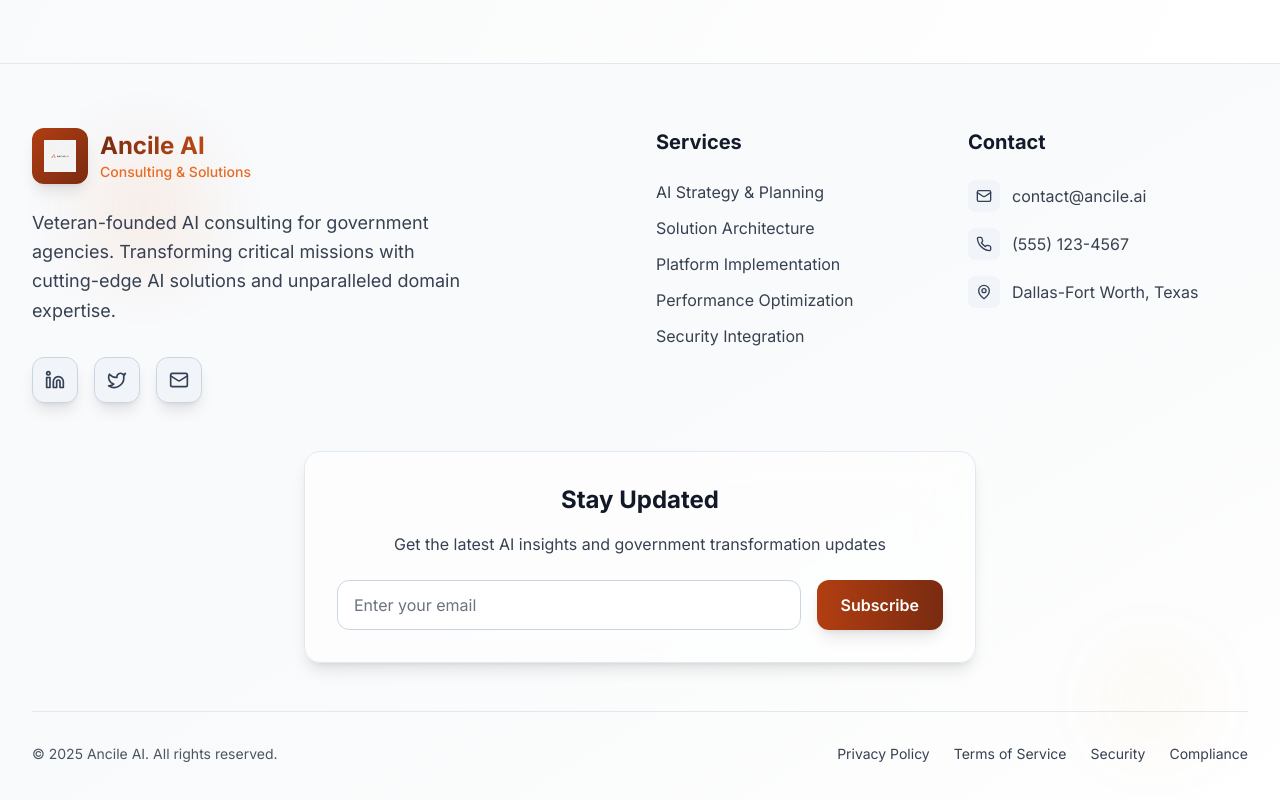
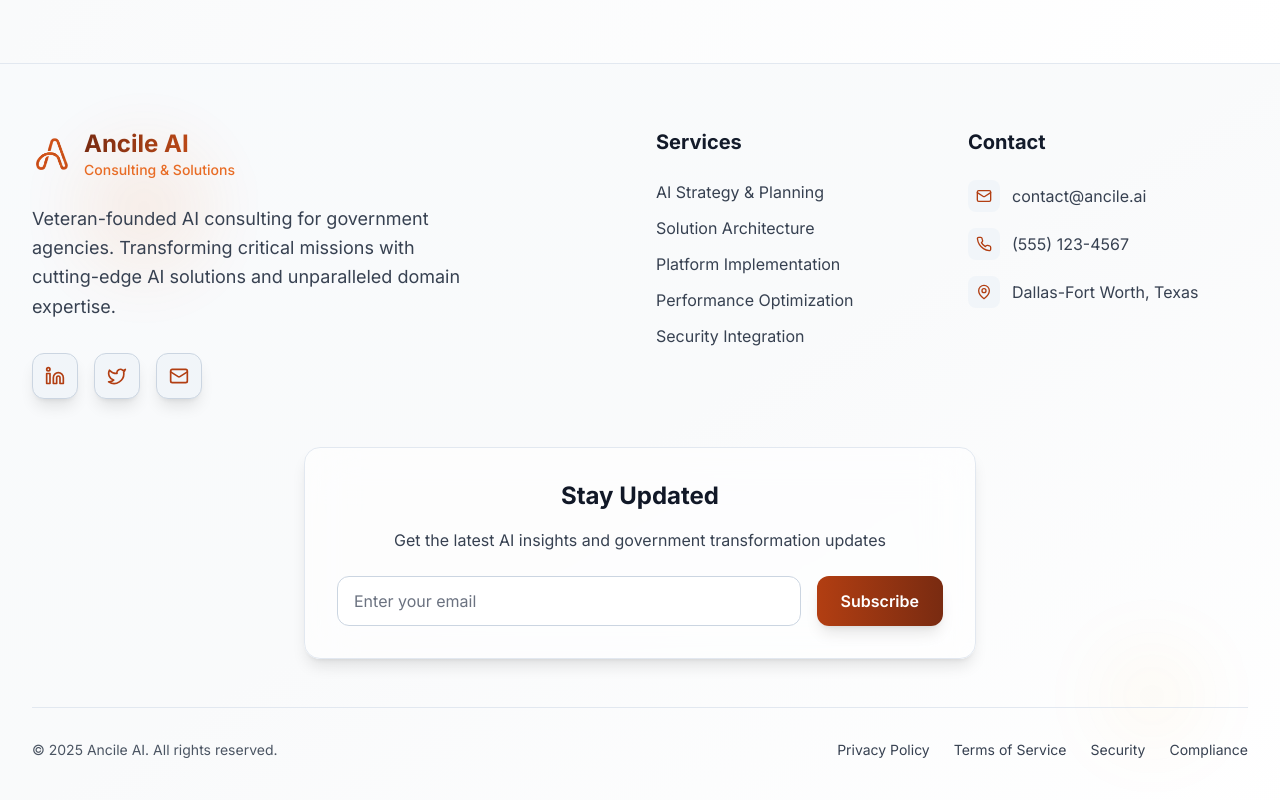
Before and after one commit to ancile-ai-it/ancile_ai, a Next.js app: page /about in a window 1280 px wide. Shown: the part 2235-3035 px from the top of the page. Built offline with nearby package versions, Linux system fonts and the light colour scheme.

Commit message:
update colors

```diff
--- a/src/components/Footer.tsx
+++ b/src/components/Footer.tsx
@@ -1,10 +1,18 @@
 "use client";
-import { Target, Mail, Phone, MapPin, Linkedin, Twitter, ArrowUp } from 'lucide-react';
-import Image from 'next/image';
+import {
+  Target,
+  Mail,
+  Phone,
+  MapPin,
+  Linkedin,
+  Twitter,
+  ArrowUp,
+} from "lucide-react";
+import Image from "next/image";
 
 const Footer = () => {
   const scrollToTop = () => {
-    window.scrollTo({ top: 0, behavior: 'smooth' });
+    window.scrollTo({ top: 0, behavior: "smooth" });
   };
 
   return (
@@ -12,7 +20,10 @@ const Footer = () => {
       {/* Background Effects */}
       <div className="absolute inset-0">
         <div className="absolute top-20 left-20 w-32 h-32 bg-burnt-orange-500/10 rounded-full blur-2xl animate-pulse" />
-        <div className="absolute bottom-20 right-20 w-24 h-24 bg-amber-500/10 rounded-full blur-2xl animate-pulse" style={{animationDelay: '1s'}} />
+        <div
+          className="absolute bottom-20 right-20 w-24 h-24 bg-amber-500/10 rounded-full blur-2xl animate-pulse"
+          style={{ animationDelay: "1s" }}
+        />
       </div>
 
       <div className="relative max-w-7xl mx-auto px-4 sm:px-6 lg:px-8 py-16">
@@ -20,18 +31,29 @@ const Footer = () => {
           {/* Company Info */}
           <div className="md:col-span-2">
             <div className="flex items-center space-x-3 mb-6 group">
-              <div className="bg-gradient-to-br from-burnt-orange-700 to-burnt-orange-900 p-3 rounded-xl shadow-lg group-hover:shadow-xl transition-all duration-300">
-                <Image src="/images/logo/ancileai_logo.png" alt="Ancile AI Logo" width={32} height={32} className="group-hover:scale-105 transition-transform duration-300" />
+              <div className="p-1">
+                <Image
+                  src="/images/logo/ancileai_logo.svg"
+                  alt="Ancile AI Logo"
+                  width={32}
+                  height={32}
+                  className="group-hover:scale-105 transition-transform duration-300"
+                />
               </div>
               <div>
-                <h3 className="text-2xl font-bold bg-gradient-to-r from-burnt-orange-900 to-burnt-orange-600 bg-clip-text text-transparent">Ancile AI</h3>
-                <p className="text-sm text-burnt-orange-500 font-medium">Consulting & Solutions</p>
+                <h3 className="text-2xl font-bold bg-gradient-to-r from-burnt-orange-900 to-burnt-orange-600 bg-clip-text text-transparent">
+                  Ancile AI
+                </h3>
+                <p className="text-sm text-burnt-orange-500 font-medium">
+                  Consulting & Solutions
+                </p>
               </div>
             </div>
 
             <p className="text-gray-700 mb-8 leading-relaxed max-w-md text-lg">
-              Veteran-founded AI consulting for government agencies. Transforming critical missions with
-              cutting-edge AI solutions and unparalleled domain expertise.
+              Veteran-founded AI consulting for government agencies.
+              Transforming critical missions with cutting-edge AI solutions and
+              unparalleled domain expertise.
             </p>
 
             {/* Enhanced Social Links */}
@@ -40,33 +62,35 @@ const Footer = () => {
                 href="#"
                 className="bg-slate-100 p-3 rounded-xl hover:bg-slate-200 border border-slate-300 hover:border-slate-400 transition-all duration-300 hover:scale-110 shadow-lg hover:shadow-xl group"
               >
-                <Linkedin className="h-5 w-5 text-slate-700 group-hover:text-slate-800 transition-colors" />
+                <Linkedin className="h-5 w-5 text-burnt-orange-700 group-hover:text-slate-800 transition-colors" />
               </a>
               <a
                 href="#"
                 className="bg-slate-100 p-3 rounded-xl hover:bg-slate-200 border border-slate-300 hover:border-slate-400 transition-all duration-300 hover:scale-110 shadow-lg hover:shadow-xl group"
               >
-                <Twitter className="h-5 w-5 text-slate-700 group-hover:text-slate-800 transition-colors" />
+                <Twitter className="h-5 w-5 text-burnt-orange-700 group-hover:text-slate-800 transition-colors" />
               </a>
               <a
                 href="#"
                 className="bg-slate-100 p-3 rounded-xl hover:bg-slate-200 border border-slate-300 hover:border-slate-400 transition-all duration-300 hover:scale-110 shadow-lg hover:shadow-xl group"
               >
-                <Mail className="h-5 w-5 text-slate-700 group-hover:text-slate-800 transition-colors" />
+                <Mail className="h-5 w-5 text-burnt-orange-700 group-hover:text-slate-800 transition-colors" />
               </a>
             </div>
           </div>
 
           {/* Services */}
           <div>
-            <h4 className="text-xl font-bold mb-6 bg-gradient-to-r from-gray-900 to-slate-800 bg-clip-text text-transparent">Services</h4>
+            <h4 className="text-xl font-bold mb-6 bg-gradient-to-r from-gray-900 to-slate-800 bg-clip-text text-transparent">
+              Services
+            </h4>
             <ul className="space-y-3">
               {[
-                'AI Strategy & Planning',
-                'Solution Architecture',
-                'Platform Implementation',
-                'Performance Optimization',
-                'Security Integration'
+                "AI Strategy & Planning",
+                "Solution Architecture",
+                "Platform Implementation",
+                "Performance Optimization",
+                "Security Integration",
               ].map((service, index) => (
                 <li key={index}>
                   <a
@@ -74,7 +98,9 @@ const Footer = () => {
                     className="text-gray-700 hover:text-slate-800 text-base transition-all duration-300 hover:translate-x-1 inline-block group"
                   >
                     {service}
-                    <span className="inline-block ml-2 opacity-0 group-hover:opacity-100 transition-opacity">→</span>
+                    <span className="inline-block ml-2 opacity-0 group-hover:opacity-100 transition-opacity">
+                      →
+                    </span>
                   </a>
                 </li>
               ))}
@@ -83,25 +109,33 @@ const Footer = () => {
 
           {/* Contact */}
           <div>
-            <h4 className="text-xl font-bold mb-6 bg-gradient-to-r from-gray-900 to-slate-800 bg-clip-text text-transparent">Contact</h4>
+            <h4 className="text-xl font-bold mb-6 bg-gradient-to-r from-gray-900 to-slate-800 bg-clip-text text-transparent">
+              Contact
+            </h4>
             <div className="space-y-4">
               <div className="flex items-center space-x-3 group">
                 <div className="bg-slate-100 p-2 rounded-lg group-hover:bg-slate-200 transition-colors">
-                  <Mail className="h-4 w-4 text-slate-700" />
+                  <Mail className="h-4 w-4 text-burnt-orange-700" />
                 </div>
-                <span className="text-gray-700 text-base group-hover:text-slate-800 transition-colors">contact@ancile.ai</span>
+                <span className="text-gray-700 text-base group-hover:text-slate-800 transition-colors">
+                  contact@ancile.ai
+                </span>
               </div>
               <div className="flex items-center space-x-3 group">
                 <div className="bg-slate-100 p-2 rounded-lg group-hover:bg-slate-200 transition-colors">
-                  <Phone className="h-4 w-4 text-slate-700" />
+                  <Phone className="h-4 w-4 text-burnt-orange-700" />
                 </div>
-                <span className="text-gray-700 text-base group-hover:text-slate-800 transition-colors">(555) 123-4567</span>
+                <span className="text-gray-700 text-base group-hover:text-slate-800 transition-colors">
+                  (555) 123-4567
+                </span>
               </div>
               <div className="flex items-center space-x-3 group">
                 <div className="bg-slate-100 p-2 rounded-lg group-hover:bg-slate-200 transition-colors">
-                  <MapPin className="h-4 w-4 text-slate-700" />
+                  <MapPin className="h-4 w-4 text-burnt-orange-700" />
                 </div>
-                <span className="text-gray-700 text-base group-hover:text-slate-800 transition-colors">Dallas-Fort Worth, Texas</span>
+                <span className="text-gray-700 text-base group-hover:text-slate-800 transition-colors">
+                  Dallas-Fort Worth, Texas
+                </span>
               </div>
             </div>
           </div>
@@ -110,8 +144,12 @@ const Footer = () => {
         {/* Newsletter Signup */}
         <div className="mt-12 mb-8">
           <div className="bg-white/60 backdrop-blur-xl rounded-2xl p-8 border border-slate-200 shadow-lg text-center max-w-2xl mx-auto">
-            <h4 className="text-2xl font-bold text-gray-900 mb-4">Stay Updated</h4>
-            <p className="text-gray-700 mb-6">Get the latest AI insights and government transformation updates</p>
+            <h4 className="text-2xl font-bold text-gray-900 mb-4">
+              Stay Updated
+            </h4>
+            <p className="text-gray-700 mb-6">
+              Get the latest AI insights and government transformation updates
+            </p>
             <div className="flex flex-col sm:flex-row gap-4">
               <input
                 type="email"
@@ -132,10 +170,10 @@ const Footer = () => {
           </p>
           <div className="flex space-x-6 mt-4 md:mt-0">
             {[
-              'Privacy Policy',
-              'Terms of Service',
-              'Security',
-              'Compliance'
+              "Privacy Policy",
+              "Terms of Service",
+              "Security",
+              "Compliance",
             ].map((link, index) => (
               <a
                 key={index}
--- a/src/sections/CallToAction.tsx
+++ b/src/sections/CallToAction.tsx
@@ -151,7 +151,7 @@ const CallToAction = () => {
             ].map((stat, index) => (
               <div
                 key={index}
-                className="group bg-white/60 backdrop-blur-xl px-6 py-4 rounded-xl border border-slate-200 shadow-lg hover:shadow-xl hover:-translate-y-1 transition-all duration-300"
+                className="group bg-white/60 backdrop-blur-xl rounded-2xl p-6 border border-white/20 shadow-lg hover:shadow-2xl transform hover:-translate-y-2 transition-all duration-500 hover:bg-white/80"
               >
                 <div className="text-2xl md:text-3xl font-bold bg-gradient-to-r from-burnt-orange-800 to-burnt-orange-700 bg-clip-text text-transparent mb-1 group-hover:from-burnt-orange-900 group-hover:to-burnt-orange-600 group-hover:scale-105 transition-all duration-300">
                   {stat.number}
--- a/src/sections/Metrics.tsx
+++ b/src/sections/Metrics.tsx
@@ -103,12 +103,12 @@ const Metrics = () => {
           {metrics.map((metric, index) => (
             <div
               key={index}
-              className="group bg-white/60 backdrop-blur-xl rounded-2xl p-6 text-center hover:bg-white/80 hover:shadow-2xl transition-all duration-500 border border-slate-200 hover:border-slate-300 shadow-lg transform hover:-translate-y-1"
+              className="group bg-white/60 backdrop-blur-xl rounded-2xl p-6 text-center hover:bg-white/80 hover:shadow-2xl transition-all duration-500 border border-white/20 shadow-lg transform hover:-translate-y-2"
             >
               <div
-                className={`inline-flex p-3 rounded-xl bg-slate-100 mb-4 ${metric.color}`}
+                className={`relative mb-4 mx-auto w-fit p-3 bg-gradient-to-br from-burnt-orange-600 to-burnt-orange-700 rounded-xl shadow-lg group-hover:shadow-xl transition-all duration-300 group-hover:scale-110 ${metric.color}`}
               >
-                <metric.icon className="h-6 w-6" />
+                <metric.icon className="h-6 w-6 text-white" />
               </div>
 
               <div className="text-3xl font-bold mb-2 bg-gradient-to-r from-gray-900 to-slate-800 bg-clip-text text-transparent group-hover:from-burnt-orange-800 group-hover:to-slate-700 group-hover:scale-105 transition-all duration-300">
--- a/src/sections/WhyChooseUs.tsx
+++ b/src/sections/WhyChooseUs.tsx
@@ -155,11 +155,11 @@ const WhyChooseUs = () => {
               { number: "24/7", label: "Support Available" },
             ].map((stat, index) => (
               <div key={index} className="text-center group">
-                <div className="bg-white/60 backdrop-blur-lg px-6 py-8 rounded-2xl shadow-lg hover:shadow-xl transition-all duration-300 hover:scale-105 border border-white/20">
-                  <div className="text-3xl md:text-4xl font-bold bg-gradient-to-r from-burnt-orange-800 to-burnt-orange-700 bg-clip-text text-transparent mb-2">
+                <div className="bg-white/60 backdrop-blur-xl rounded-2xl p-6 hover:bg-white/80 hover:shadow-2xl transition-all duration-500 border border-white/20 shadow-lg transform hover:-translate-y-2">
+                  <div className="text-3xl md:text-4xl font-bold bg-gradient-to-r from-burnt-orange-800 to-burnt-orange-700 bg-clip-text text-transparent mb-2 group-hover:from-burnt-orange-900 group-hover:to-burnt-orange-600 group-hover:scale-105 transition-all duration-300">
                     {stat.number}
                   </div>
-                  <div className="text-sm text-gray-600 font-medium">
+                  <div className="text-sm text-gray-600 font-medium group-hover:text-slate-700 transition-colors">
                     {stat.label}
                   </div>
                 </div>
```
Also changed, not shown: src/sections/Process.tsx (+7 -5 lines).
